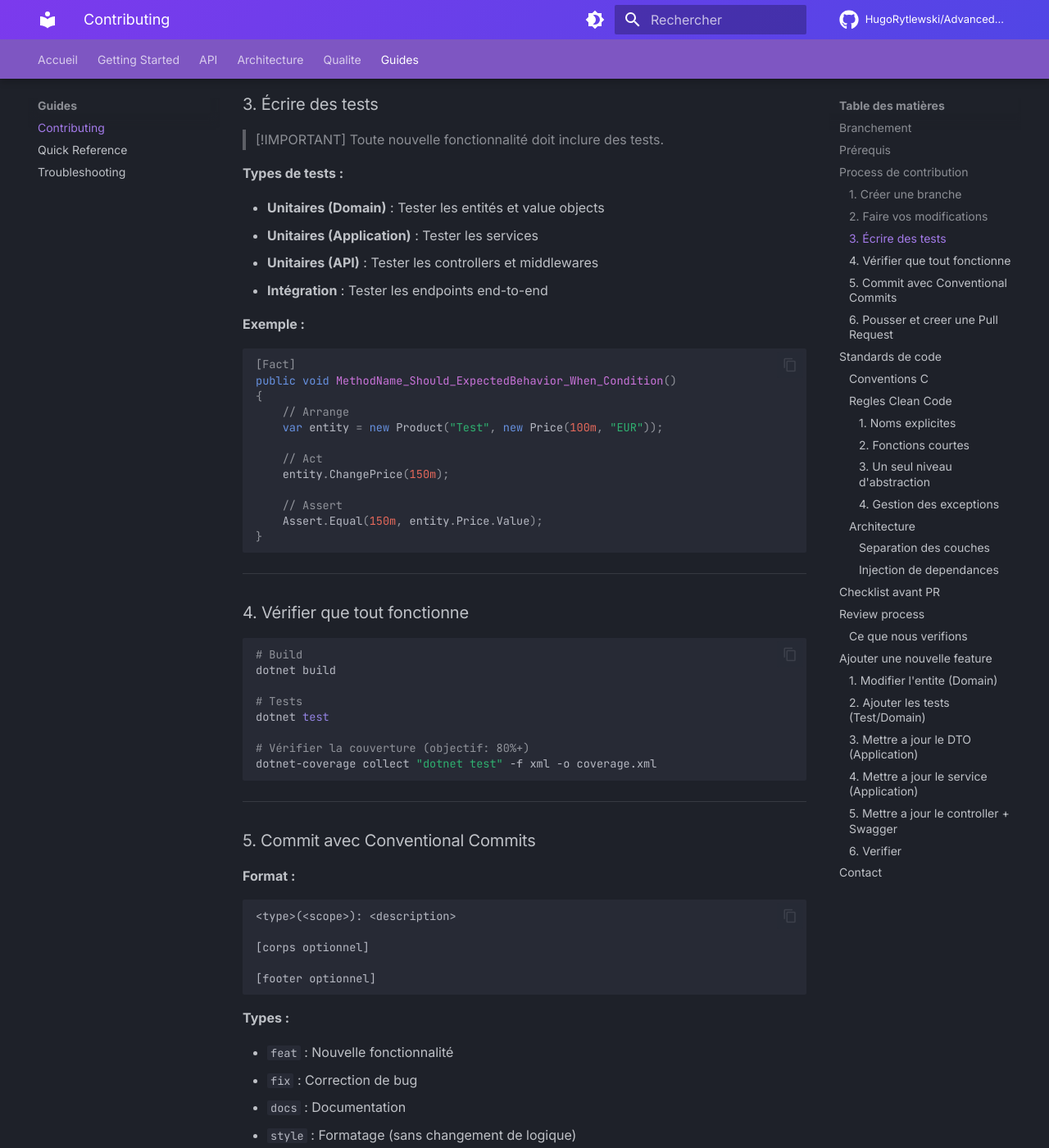
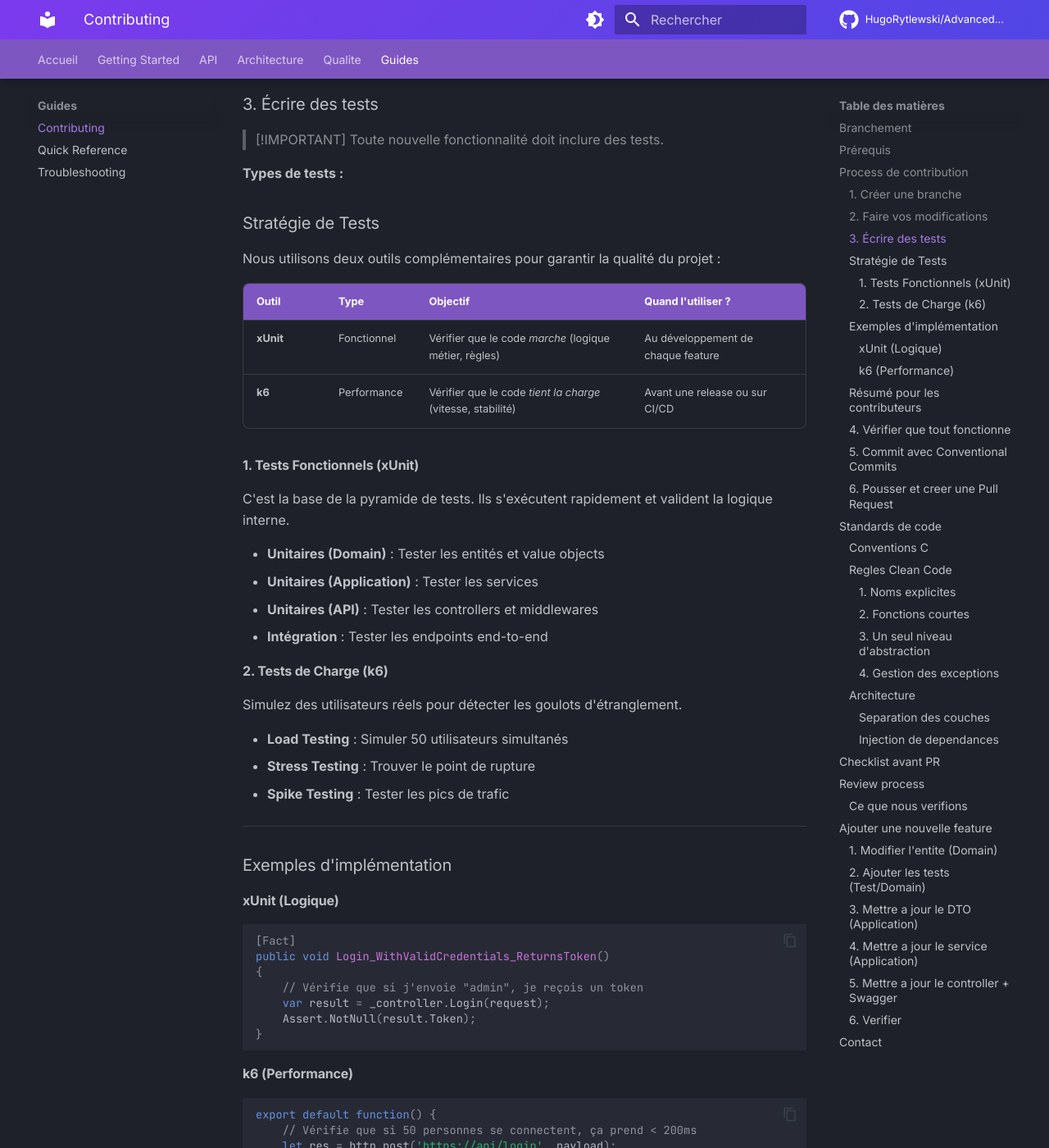
Before and after one commit to HugoRytlewski/AdvancedDevSampleFinal, an MkDocs documentation site: the page built from docs/contributing.md, in a window 1280 px wide and 1400 px high, scrolled down 1088 px. Shown: the whole window at 82% size. Built offline with MkDocs 1.6.1 and Material for MkDocs 9.7.7, drawn with Linux system fonts in a browser that asks for light colours; comment, search, counter and statistics services are not loaded; some of the changed text lies outside the part shown.

Commit message:
docs: Add a detailed testing strategy section to the contributing guide, including xUnit and k6 usage, objectives, and examples.

````diff
--- a/docs/contributing.md
+++ b/docs/contributing.md
@@ -49,10 +49,64 @@ Suivez les [standards de code](#standards-de-code) decrits ci-dessous.
 
 **Types de tests :**
 
+### Stratégie de Tests
+
+Nous utilisons deux outils complémentaires pour garantir la qualité du projet :
+
+| Outil | Type | Objectif | Quand l'utiliser ? |
+|-------|------|----------|--------------------|
+| **xUnit** | Fonctionnel | Vérifier que le code *marche* (logique métier, règles) | Au développement de chaque feature |
+| **k6** | Performance | Vérifier que le code *tient la charge* (vitesse, stabilité) | Avant une release ou sur CI/CD |
+
+#### 1. Tests Fonctionnels (xUnit)
+
+C'est la base de la pyramide de tests. Ils s'exécutent rapidement et valident la logique interne.
+
 - **Unitaires (Domain)** : Tester les entités et value objects
 - **Unitaires (Application)** : Tester les services
 - **Unitaires (API)** : Tester les controllers et middlewares
 - **Intégration** : Tester les endpoints end-to-end
+
+#### 2. Tests de Charge (k6)
+
+Simulez des utilisateurs réels pour détecter les goulots d'étranglement.
+
+- **Load Testing** : Simuler 50 utilisateurs simultanés
+- **Stress Testing** : Trouver le point de rupture
+- **Spike Testing** : Tester les pics de trafic
+
+---
+
+### Exemples d'implémentation
+
+#### xUnit (Logique)
+
+```csharp
+[Fact]
+public void Login_WithValidCredentials_ReturnsToken()
+{
+    // Vérifie que si j'envoie "admin", je reçois un token
+    var result = _controller.Login(request);
+    Assert.NotNull(result.Token);
+}
+```
+
+#### k6 (Performance)
+
+```javascript
+export default function() {
+    // Vérifie que si 50 personnes se connectent, ça prend < 200ms
+    let res = http.post('https://api/login', payload);
+    check(res, { 'status is 200': (r) => r.status === 200 });
+}
+```
+
+---
+
+### Résumé pour les contributeurs
+
+1. **J'ajoute une règle métier ?** → J'écris un test **xUnit**.
+2. **J'optimise une requête lente ?** → Je vérifie avec **k6**.
 
 **Exemple :**
 
````
